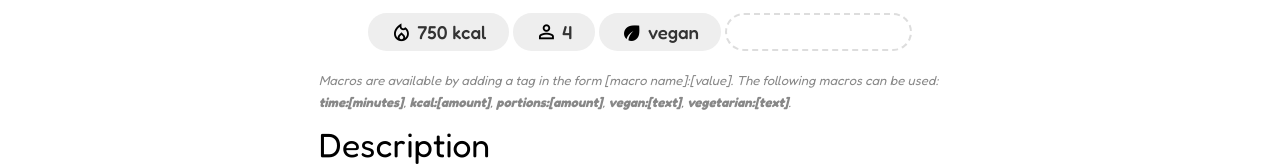
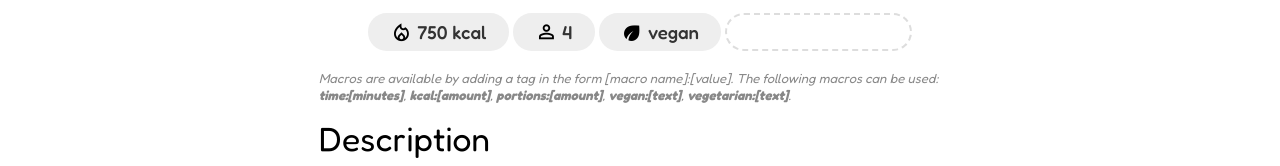
Before and after one commit to dirckvdende/recipe-creator, a Nuxt app: page / in a window 1280 px wide. Shown: the part 178-344 px from the top of the page. Built offline with nearby package versions, Linux system fonts and the light colour scheme.

Commit message:
Made macro info text more compact

```diff
--- a/app/components/section/sections/TagsSection.vue
+++ b/app/components/section/sections/TagsSection.vue
@@ -260,6 +260,7 @@
         font-size: .7em;
         font-style: italic;
         display: none;
-        @media screen { display: initial; }
+        line-height: 1.3;
+        @media screen { display: block; }
     }
 </style>
```
